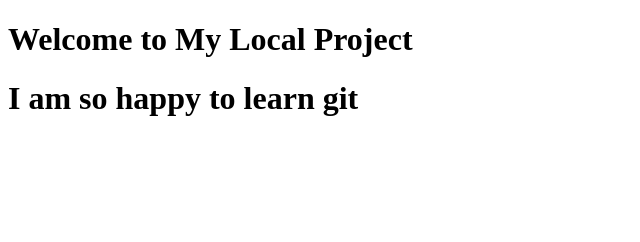
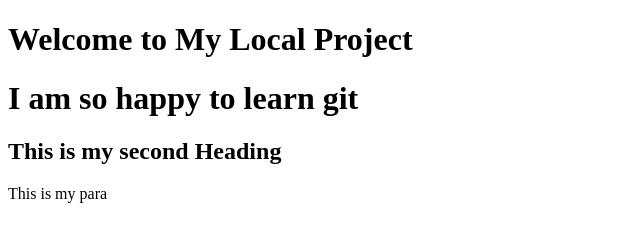
Before and after one commit to nighat236/Localproject, a plain HTML site: page Index.html in a window 1280 px wide. Shown: the whole page, without its empty margins (0-640 px from the left). Drawn offline with Linux system fonts and the light colour scheme.

Commit message:
Submodule changes

```diff
--- a/Index.html
+++ b/Index.html
@@ -6,5 +6,7 @@
 <body>
   <h1>Welcome to My Local Project</h1>
   <h1>I am so happy to learn git </h1>
+  <h2>This is my second Heading</h2>
+  <p>This is my para</p>
 </body>
 </html>
```
